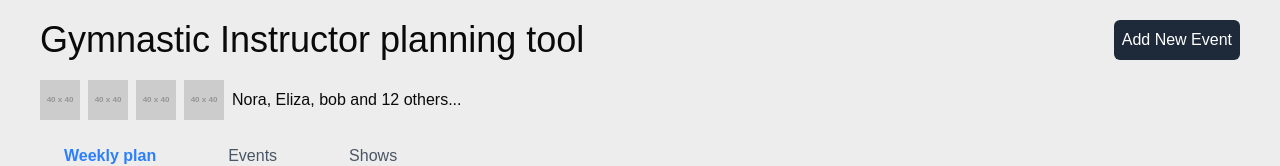
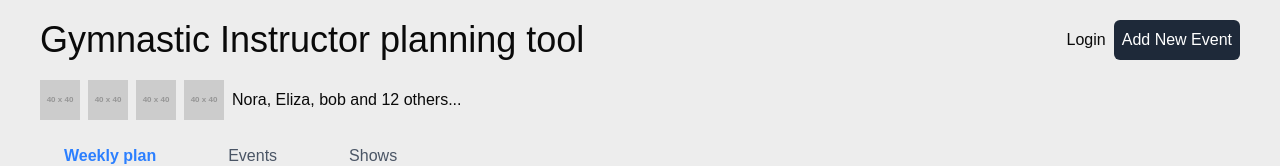
Before and after one commit to lloladin123/gymnastic_hub, a Next.js app: page / in a window 1280 px wide. Shown: the top 166 px of the page. Built offline with nearby package versions, Linux system fonts and the light colour scheme; no server answers.

Commit message:
added a login/logout button that dynamically change based on auth.currentUser state

```diff
--- a/app/Components/Header.tsx
+++ b/app/Components/Header.tsx
@@ -1,13 +1,35 @@
+"use client";
 import Image from "next/image";
 import Link from "next/link";
-import React from "react";
+import React, { useEffect, useState } from "react";
 import Nav from "../Components/Nav";
+import { getAuth, onAuthStateChanged } from "firebase/auth";
+
+const auth = getAuth();
 
 const Header = () => {
+  const [user, setUser] = useState(auth.currentUser);
+
+  // Detect auth state
+  useEffect(() => {
+    const unsubscribe = onAuthStateChanged(auth, (user) => {
+      setUser(user);
+      console.log("Auth changed:", user ? "Logget ind" : "Ikke logget ind");
+    });
+
+    return () => unsubscribe(); // clean up listener
+  }, []);
+
   return (
     <header className="px-10">
       <div className="flex justify-between items-center py-5">
         <h1 className="text-4xl">Gymnastic Instructor planning tool</h1>
+        <div className="flex flex-row space-x-2 justify-between items-center">
+          {auth.currentUser ? (
+            <Link href="/login">Logout</Link>
+          ) : (
+            <Link href="/login">Login</Link>
+          )}
           <Link
             className="bg-gray-800 text-white p-2 rounded-md"
             href="Pages/CreateEvent"
@@ -15,6 +37,8 @@ const Header = () => {
             Add New Event
           </Link>
         </div>
+      </div>
+
       <div className="flex space-x-2 items-center">
         <Image
           width={40}
```
Lines whose indentation alone changed are shown as unchanged.
